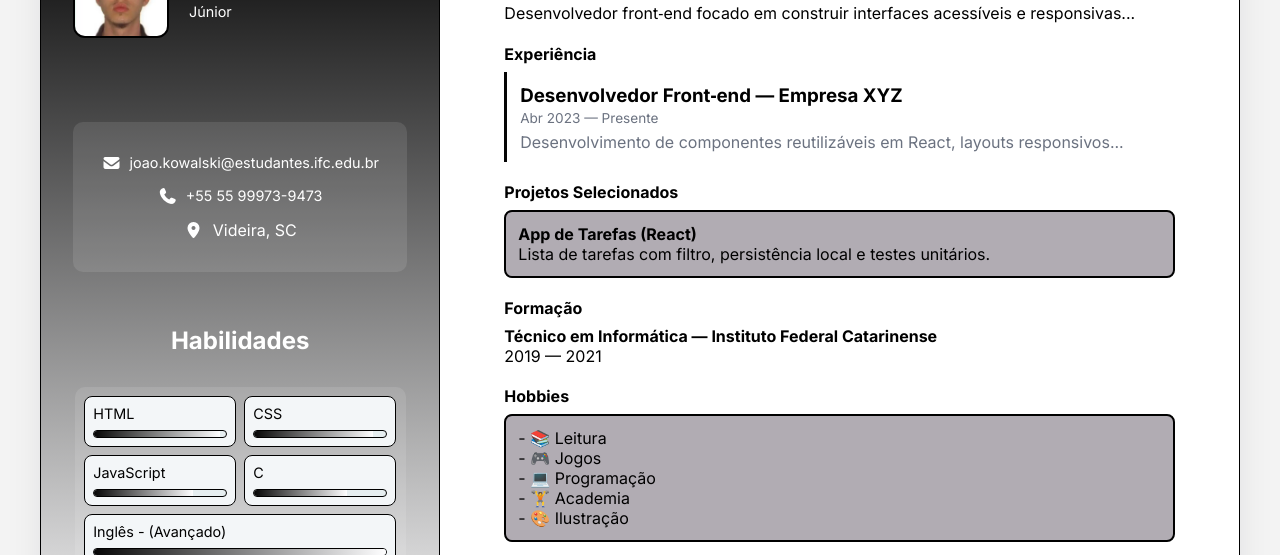
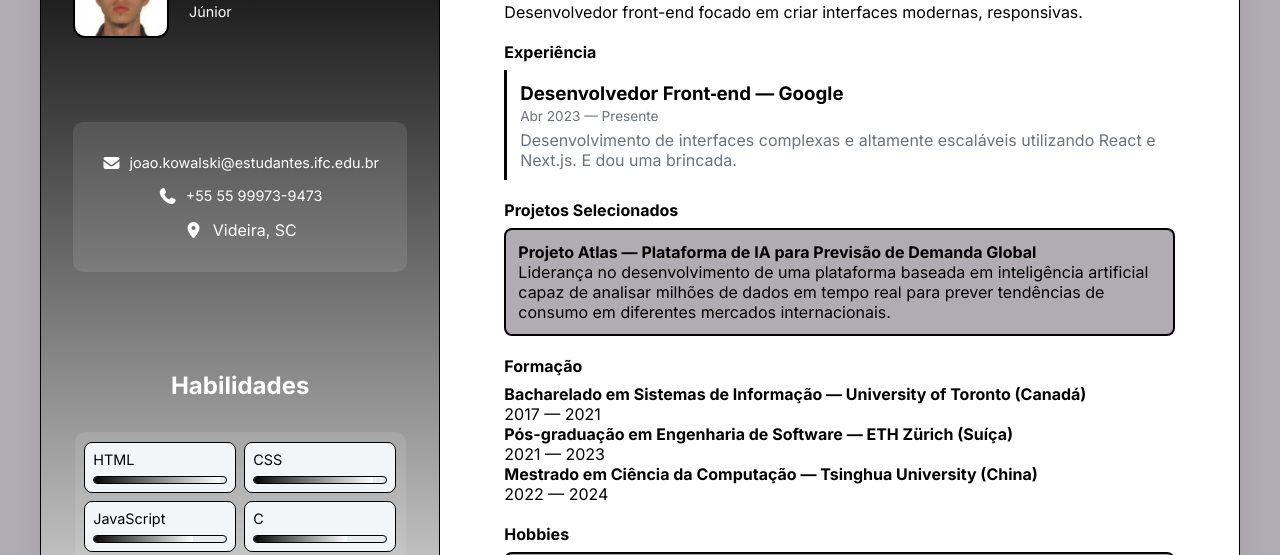
Before and after one commit to Jopako/CurriculoWeb, a plain HTML site: page index.html in a window 1280 px wide. Shown: the part 107-662 px from the top of the page. Drawn offline with Linux system fonts and the light colour scheme.

Commit message:
Finalizado

```diff
--- a/index.html
+++ b/index.html
@@ -100,16 +100,15 @@
   <section class="section">
     <h2 id="summary-title">Resumo</h2>
     <div class="summary">
-      Desenvolvedor front‑end focado em construir interfaces acessíveis e responsivas...
-    </div>
+Desenvolvedor front-end focado em criar interfaces modernas, responsivas.    </div>
   </section>
 
   <section class="section">
     <h2 id="experience-title">Experiência</h2>
     <article class="job">
-      <h3>Desenvolvedor Front‑end — Empresa XYZ</h3>
+      <h3>Desenvolvedor Front‑end — Google</h3>
       <time datetime="2023-04">Abr 2023 — Presente</time>
-      <p>Desenvolvimento de componentes reutilizáveis em React, layouts responsivos...</p>
+      <p>Desenvolvimento de interfaces complexas e altamente escaláveis utilizando React e Next.js. E dou uma brincada.</p>
     </article>
   </section>
 
@@ -117,8 +116,8 @@
     <h2 id="projects-title">Projetos Selecionados</h2>
     <div class="projects">
       <div class="project">
-        <strong>App de Tarefas (React)</strong>
-        <div class="muted">Lista de tarefas com filtro, persistência local e testes unitários.</div>
+        <strong>Projeto Atlas — Plataforma de IA para Previsão de Demanda Global</strong>
+        <div class="muted">Liderança no desenvolvimento de uma plataforma baseada em inteligência artificial capaz de analisar milhões de dados em tempo real para prever tendências de consumo em diferentes mercados internacionais.</div>
       </div>
       <!-- Mais projetos -->
     </div>
@@ -127,8 +126,12 @@
   <section class="section">
     <h2 id="education-title">Formação</h2>
     <div>
-      <strong>Técnico em Informática — Instituto Federal Catarinense</strong>
-      <div class="muted">2019 — 2021</div>
+      <strong>Bacharelado em Sistemas de Informação — University of Toronto (Canadá)</strong>
+      <div class="muted">2017 — 2021</div>
+       <strong>Pós-graduação em Engenharia de Software — ETH Zürich (Suíça)</strong>
+      <div class="muted">2021 — 2023</div>
+      <strong>Mestrado em Ciência da Computação — Tsinghua University (China)</strong>
+      <div class="muted">2022 — 2024</div>
     </div>
   </section>
 
--- a/style.css
+++ b/style.css
@@ -1,5 +1,5 @@
 :root {
-  --bg: #f3f3f3;
+  --bg: #b1acb3;
   --card: #ffffff;
   --muted: #6b7280;
   --accent: #050505;
@@ -48,6 +48,7 @@ body {
   box-shadow: 0 10px 20px rgba(0,0,0,0.2);
   z-index: 10;
    cursor: pointer;
+   border-radius: 8px;
 }
 
 .container {
@@ -119,6 +120,7 @@ body {
  transform: translateY(-5px) scale(1.03);
   box-shadow: 0 10px 20px rgba(0,0,0,0.2);
   z-index: 10;
+  border-radius: 8px;
 }
 
 .contact a {
@@ -138,6 +140,7 @@ body {
    transform: translateY(-5px) scale(1.03);
   box-shadow: 0 10px 20px rgba(0,0,0,0.2);
   z-index: 10;
+  border-radius: 8px;
 }
 .social {
   display: flex;
@@ -264,11 +267,20 @@ main {
 
 .hobbies-list
 {
-    list-style-type: none;
+  list-style-type: none;
   padding: 0;
   margin: 0;
+
+   transition: transform 0.3s ease, box-shadow 0.3s ease;
 }
+.hobbies-list:hover
+{
+  transform: translateY(0px) scale(1.03);
+  box-shadow: 0 10px 20px rgba(0,0,0,0.2);
+  z-index: 10;
+  border-radius: 8px;
 
+}
 #hobbies-title
 {
   font-size: 1rem;
```
